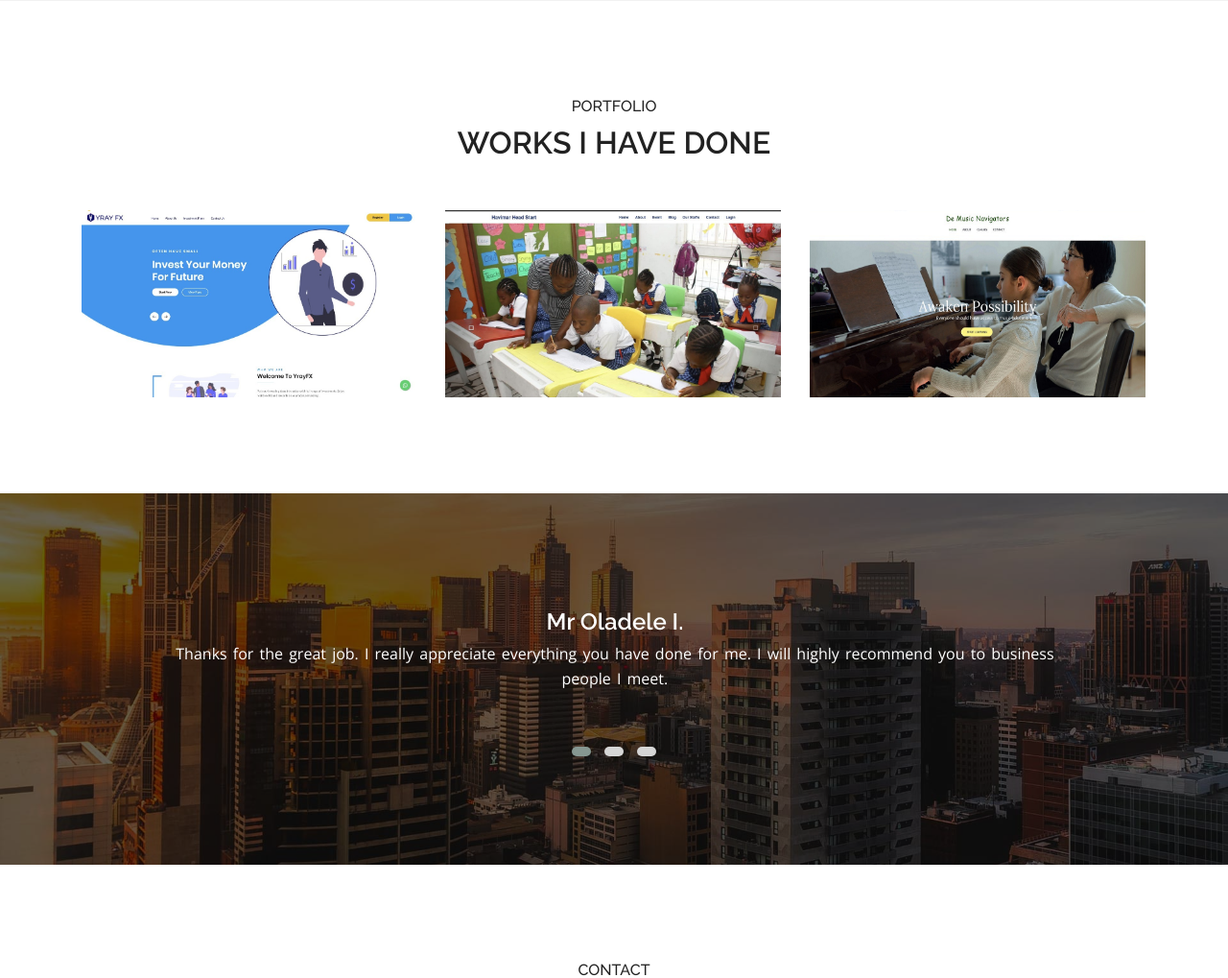
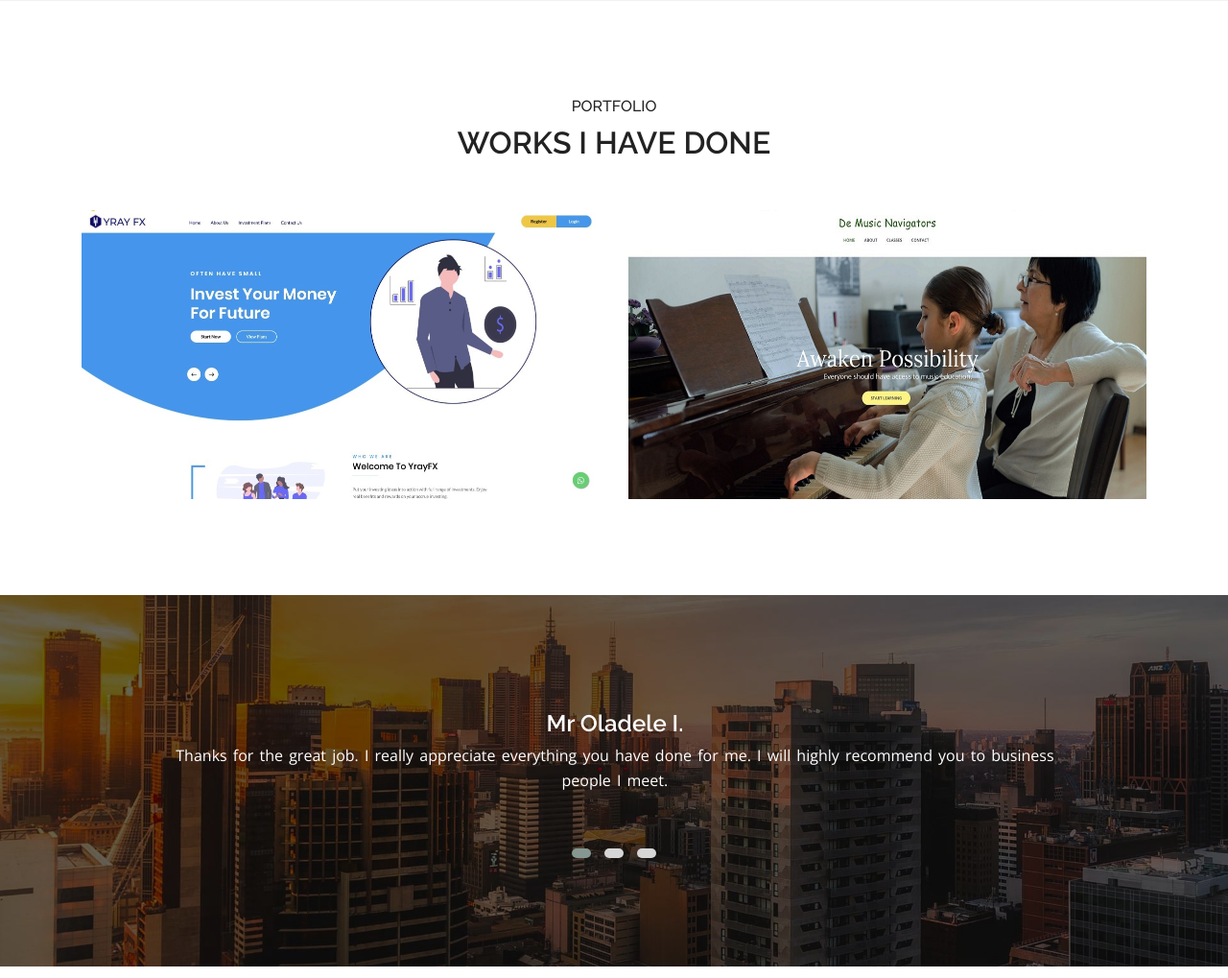
Before and after one commit to holuwatobeey/portfolio, a PHP site: page / in a window 1280 px wide. Shown: the part 1782-2801 px from the top of the page at 96% size. Run offline with PHP 8.4, Linux system fonts and the light colour scheme; some libraries are stand-ins or nearby versions.

Commit message:
Quick fixes

```diff
--- a/index.php
+++ b/index.php
@@ -227,7 +227,7 @@
                 </div>
                 <div class="row portfolio-items">
                     <!--Portfolio Item-->
-                    <div class="col-lg-4 col-md-6 item application">
+                    <div class="col-lg-6 col-md-6 item application">
                         <div class="item-content">
                             <img src="images/portfolio/yray.png" alt="">
                             <div class="item-overlay">
@@ -242,7 +242,7 @@
                         </div>
                     </div>
                     <!--Portfolio Item-->
-                    <div class="col-lg-4 col-md-6 item design">
+                    <!-- <div class="col-lg-4 col-md-6 item design">
                         <div class="item-content">
                             <img src="images/portfolio/havimar.png" alt="">
                             <div class="item-overlay">
@@ -255,10 +255,10 @@
                                 </div>
                             </div>
                         </div>
-                    </div>
+                    </div> -->
 
                     <!--Portfolio Item-->
-                    <div class="col-lg-4 col-md-6 item development application">
+                    <div class="col-lg-6 col-md-6 item development application">
                         <div class="item-content">
                             <img src="images/portfolio/dmn.png" alt="">
                             <div class="item-overlay">
```
